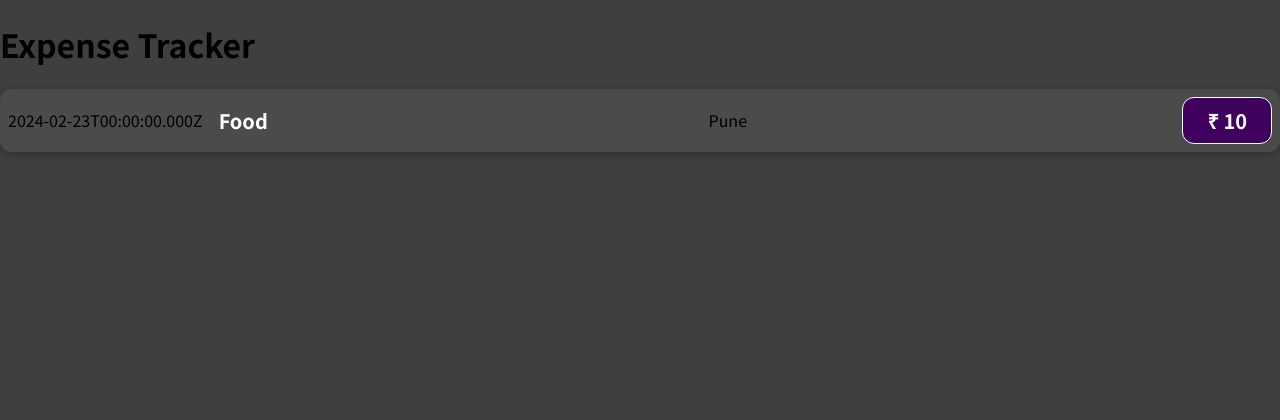
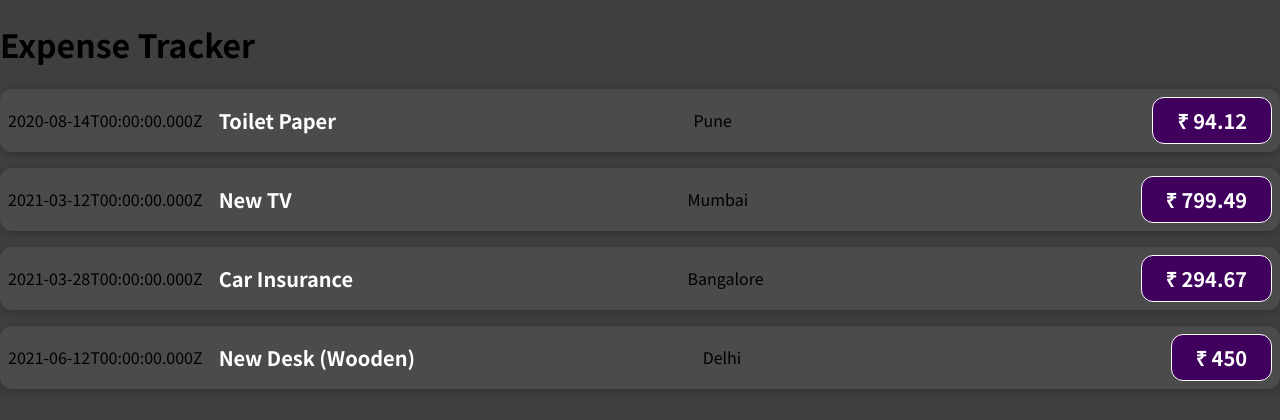
Before and after one commit to ctrl07/react, a JavaScript app: page / in a window 1280 px wide. Shown: the top 420 px of the page. Built offline with nearby package versions, Linux system fonts and the light colour scheme.

Commit message:
Simplify rendering in App.js used map for expenses

```diff
--- a/src/App.js
+++ b/src/App.js
@@ -1,10 +1,49 @@
 import ExpenseItem from "./components/ExpenseItem";
 
 function App() {
+  const expenses = [
+    {
+      id: "e1",
+      title: "Toilet Paper",
+      amount: 94.12,
+      location: "Pune",
+      date: new Date(2020, 7, 14),
+    },
+    {
+      id: "e2",
+      title: "New TV",
+      amount: 799.49,
+      location: "Mumbai",
+      date: new Date(2021, 2, 12),
+    },
+    {
+      id: "e3",
+      title: "Car Insurance",
+      amount: 294.67,
+      location: "Bangalore",
+      date: new Date(2021, 2, 28),
+    },
+    {
+      id: "e4",
+      title: "New Desk (Wooden)",
+      amount: 450,
+      location: "Delhi",
+      date: new Date(2021, 5, 12),
+    },
+  ];
+
   return (
     <div>
       <h1>Expense Tracker</h1>
-      <ExpenseItem></ExpenseItem>
+      {expenses.map((expense) => (
+        <ExpenseItem
+          key={expense.id}
+          title={expense.title}
+          amount={expense.amount}
+          location={expense.location}
+          date={expense.date}
+        />
+      ))}
     </div>
   );
 }
--- a/src/components/ExpenseItem.js
+++ b/src/components/ExpenseItem.js
@@ -1,19 +1,16 @@
-import './ExpenseItem.css';
+import "./ExpenseItem.css";
 
-function ExpenseItem (){
-    const expenseDate = new Date(2023, 13, 23);
-    const expenseItem = 'Food';
-    const expenseAmount = 10;
-    const locationOfExpenditure = 'Pune'
-    return (
-        <div className='expense-item'>
-            <div>{expenseDate.toISOString()}</div>
-            <div className='expense-item__description'>
-                <h2>{expenseItem}</h2>
-                <div className='expense-item__description'>{locationOfExpenditure}</div>
-                <div className='expense-item__price'>₹ {expenseAmount}</div>
-            </div>
-    </div> )
-};
+function ExpenseItem(props) {
+  return (
+    <div className="expense-item">
+      <div>{props.date.toISOString()}</div>
+      <div className="expense-item__description">
+        <h2>{props.title}</h2>
+        <div className="expense-item__description">{props.location}</div>
+        <div className="expense-item__price">₹ {props.amount}</div>
+      </div>
+    </div>
+  );
+}
 
 export default ExpenseItem;
```
